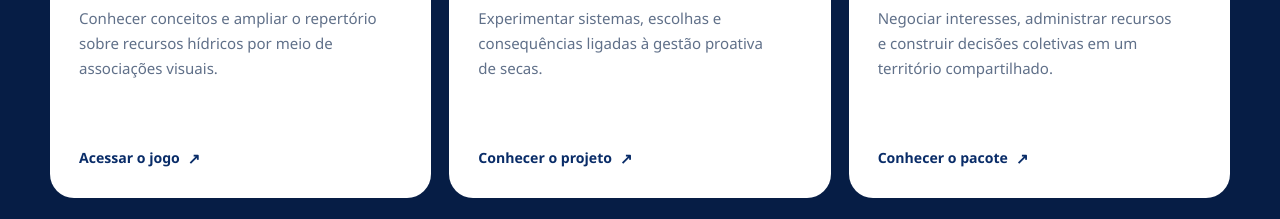
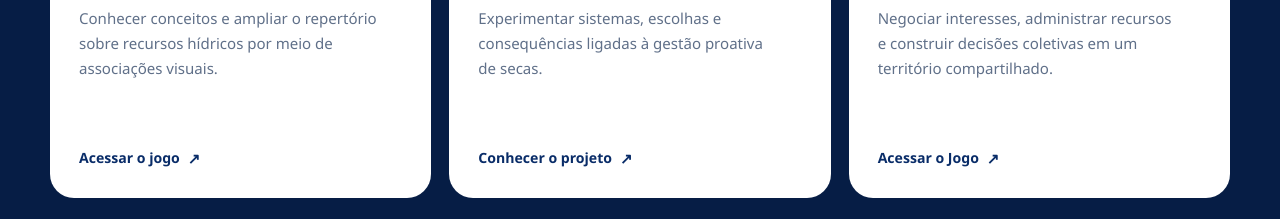
Before and after one commit to fungamesfunceme/fungames-site, a Next.js app: page / in a window 1280 px wide. Shown: the part 3140-3359 px from the top of the page. Built offline with nearby package versions, Linux system fonts and the light colour scheme.

Commit message:
Atualiza chamada do Jogada d’Água

```diff
--- a/app/page.tsx
+++ b/app/page.tsx
@@ -79,7 +79,7 @@ const games = [
     title: "Jogada d’Água",
     text: "Negociar interesses, administrar recursos e construir decisões coletivas em um território compartilhado.",
     link: links.waterPlay,
-    action: "Conhecer o pacote",
+    action: "Acessar o Jogo",
     className: "game-water",
     image: assetPath("/images/jogada-dagua.png"),
     imageAlt: "Tabuleiro do Jogada d’Água",
```
